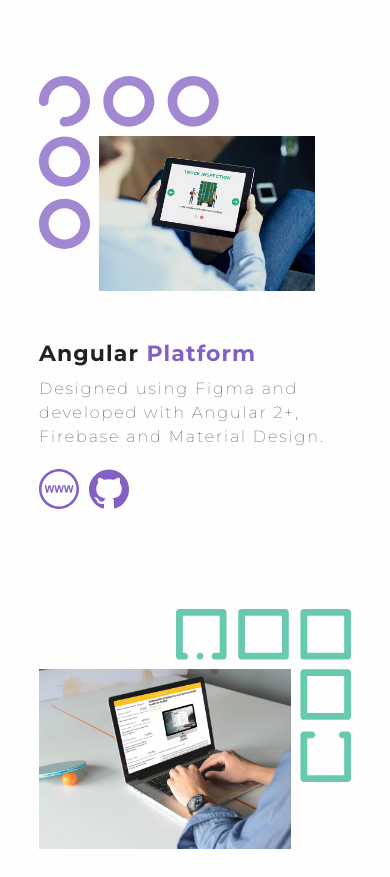
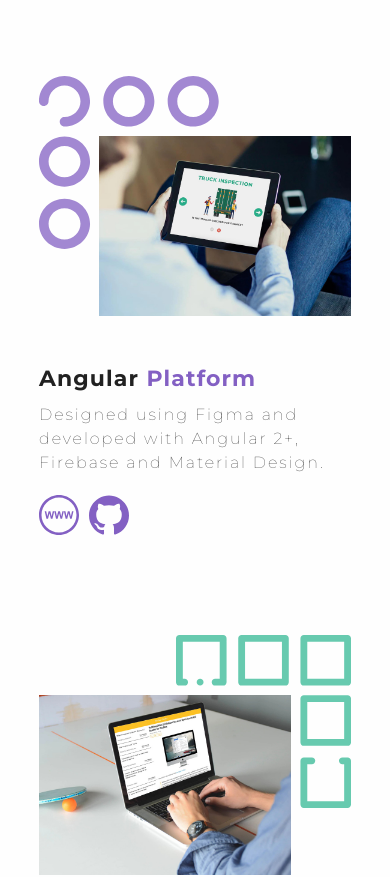
Before and after one commit to w-gluza/portfolio, a React (Create React App) app: page / in a window 390 px wide. Shown: the part 2220-3097 px from the top of the page. Built offline with nearby package versions, Linux system fonts and the light colour scheme; what i18next-xhr-backend would draw is missing.

Commit message:
responsivnes

```diff
--- a/src/components/Contact/Contact.scss
+++ b/src/components/Contact/Contact.scss
@@ -2,6 +2,9 @@
   display: grid;
   grid-template-rows: repeat(16, 1fr);
   grid-template-columns: repeat(16, 1fr);
+  @include respond(tab-port) {
+    max-width: 50vw;
+  }
   max-width: 70vw;
   @include respond(tab-land) {
     max-width: 30vw;
--- a/src/components/Header/Header.scss
+++ b/src/components/Header/Header.scss
@@ -11,6 +11,9 @@
   grid-template-columns: repeat(16, 1fr);
   max-width: 70vw;
   grid-row: 1;
+  @include respond(tab-port) {
+    max-width: 50vw;
+  }
   @include respond(tab-land) {
     max-width: 30vw;
     grid-row: 1;
--- a/src/components/Projects/Projects.scss
+++ b/src/components/Projects/Projects.scss
@@ -32,7 +32,7 @@
   width: 100%;
 
   &-mod {
-    grid-column: 2 / 8;
+    grid-column: 2 / 9;
   }
 }
 
```
